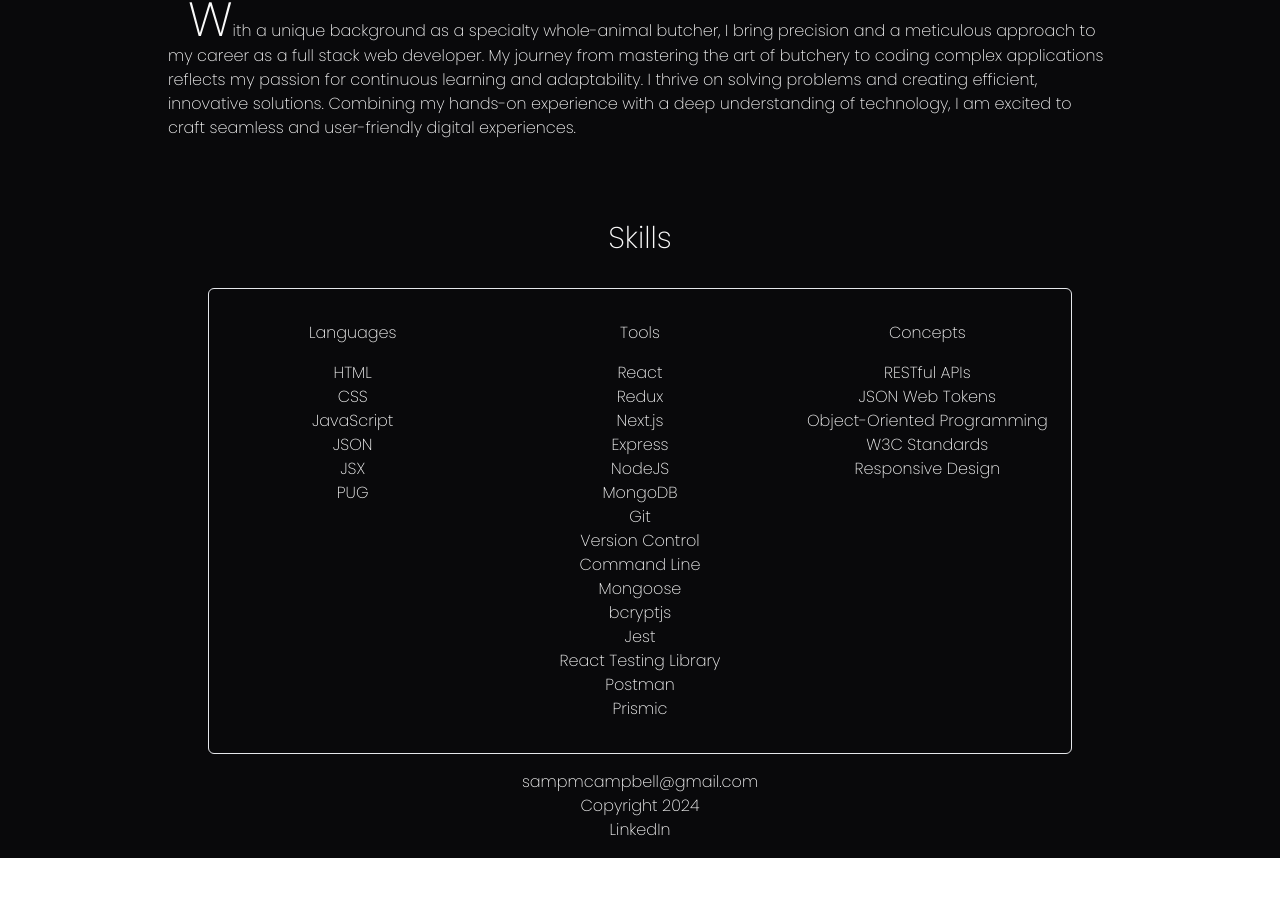
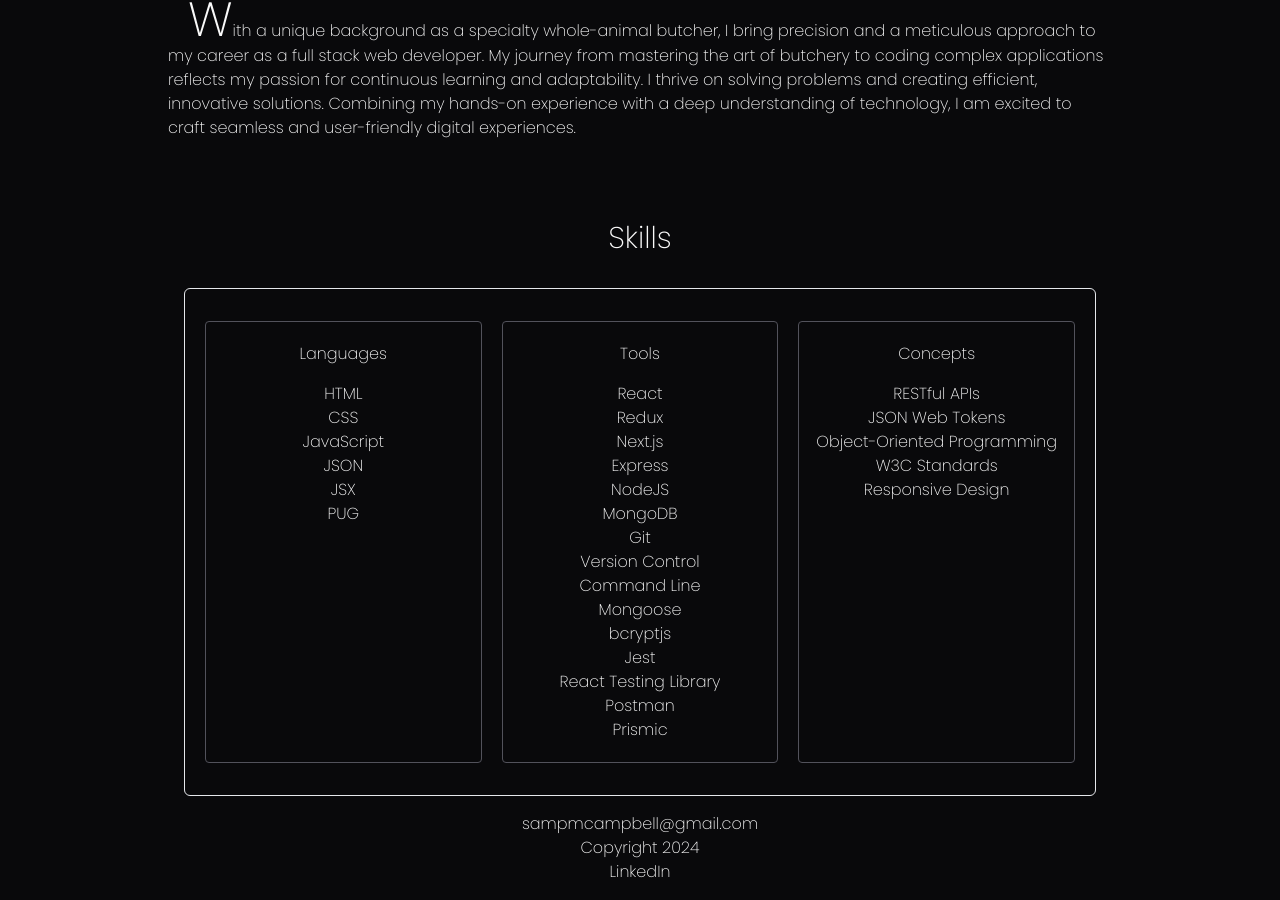
Before and after one commit to moodiesam/website-2.0, a Next.js app: page /about in a window 1280 px wide. Shown: the part 262-1162 px from the top of the page. Before the commit the page ends 1120 px from the top, so only its background shows below. Built offline with nearby package versions, Linux system fonts and the light colour scheme.

Commit message:
finish styling about page for larger displays

```diff
--- a/src/app/about/page.jsx
+++ b/src/app/about/page.jsx
@@ -12,10 +12,10 @@ export default function About() {
               I am excited to craft seamless and user-friendly digital experiences.
             </p>
           </div>
-          <div className="container flex flex-col justify-center items-center px-14 mx-auto pt-20 space-y-12 md:space-y-0">
+          <div className="container flex flex-col justify-center items-center max-w-5xl px-14 mx-auto pt-20 space-y-12 md:space-y-0">
             <h2 className="max-w-md text-3xl text-center pb-8">Skills</h2>
             <div className="container flex py-8 border border-zink-50 rounded-md">
-              <div className="skillGroup flex flex-col items-center w-1/3">
+              <div className="skillGroup flex flex-col items-center border border-zinc-600 rounded py-5 ml-5 w-1/3">
                 <h3 className="pb-4">Languages</h3>
                 <ul className="flex flex-col items-center">
                   <li>HTML</li>
@@ -26,7 +26,7 @@ export default function About() {
                   <li>PUG</li>
                 </ul>
               </div>
-              <div className="skillGroup flex flex-col items-center w-1/3">
+              <div className="skillGroup flex flex-col items-center border border-zinc-600 rounded py-5 mx-5 w-1/3">
                 <h3 className="pb-4">Tools</h3>
                 <ul className="flex flex-col items-center">
                   <li>React</li>
@@ -46,9 +46,9 @@ export default function About() {
                   <li>Prismic</li>
                 </ul>
               </div>
-              <div className="skillGroup flex flex-col items-center w-1/3">
-              <h3 className="pb-4">Concepts</h3>
-              <ul className="flex flex-col items-center">
+              <div className="skillGroup flex flex-col items-center border border-zinc-600 rounded py-5 mr-5 w-1/3">
+                <h3 className="pb-4">Concepts</h3>
+                <ul className="flex flex-col items-center">
                   <li>RESTful APIs</li>
                   <li>JSON Web Tokens</li>
                   <li>Object-Oriented Programming</li>
--- a/src/app/components/WDAnimation.jsx
+++ b/src/app/components/WDAnimation.jsx
@@ -1,7 +1,7 @@
 'use client'
 
 import { useEffect } from "react"
-import { useSpring, animated } from '@react-spring/web'
+import { useSpring, animated, easings } from '@react-spring/web'
 
 const WDAnimation = ({ text }) => {
 
@@ -21,21 +21,29 @@ const WDAnimation = ({ text }) => {
         api.start({
           to: {scale: 1},
         })
-        // api.start({
-        //   to: {rotate: "0deg"},
-        // })
+        api.start({
+          config: {
+            duration: 1500,
+            easing: easings.easeInBounce,
+          },
+          to: {rotate: "0deg"},
+        })
       })
 
-      const handleSpin = () => {
-        api.start({
-            to: {
-                rotate: "0deg"
-            }
-        })
-      }
+      // const handleSpin = () => {
+      //   api.start({
+      //     config: {
+      //       easing: easings.easeInQuad,
+      //       duration: 1000,
+      //     },
+      //     to: {
+      //         rotate: "360deg"
+      //     }
+      //   })
+      // }
 
     return (
-        <animated.p onMouseEnter={handleSpin} style={{...springs}} className="text-3xl pt-10">{text}</animated.p>
+        <animated.p style={{...springs}} className="text-3xl pt-10">{text}</animated.p>
     )
 }
 
--- a/src/app/layout.js
+++ b/src/app/layout.js
@@ -12,6 +12,7 @@ const poppins = Poppins({
 export const metadata = {
   title: "Sam Campbell",
   description: "Web developer, programmer, builder",
+
 };
 
 export default function RootLayout({ children }) {
```
